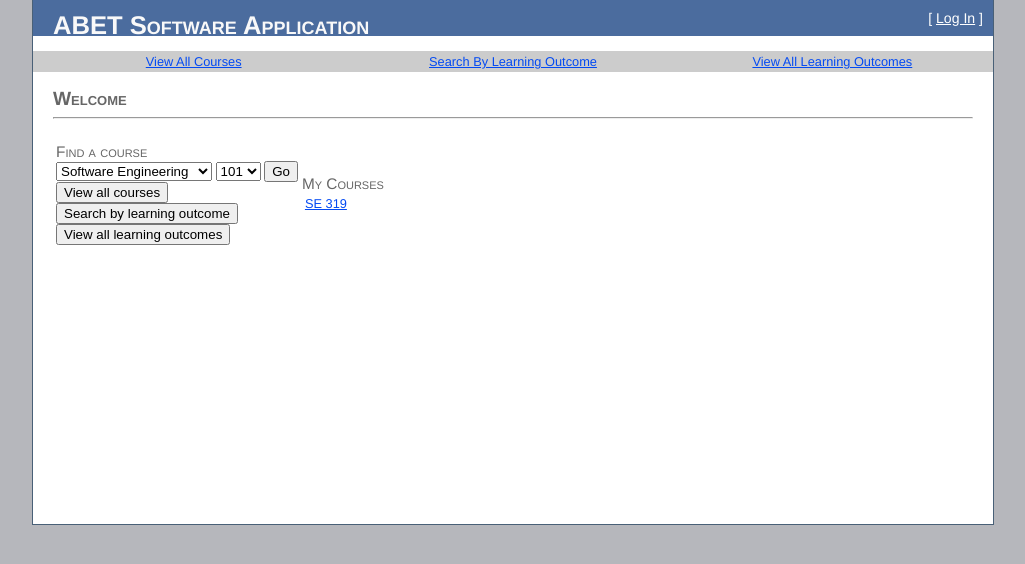
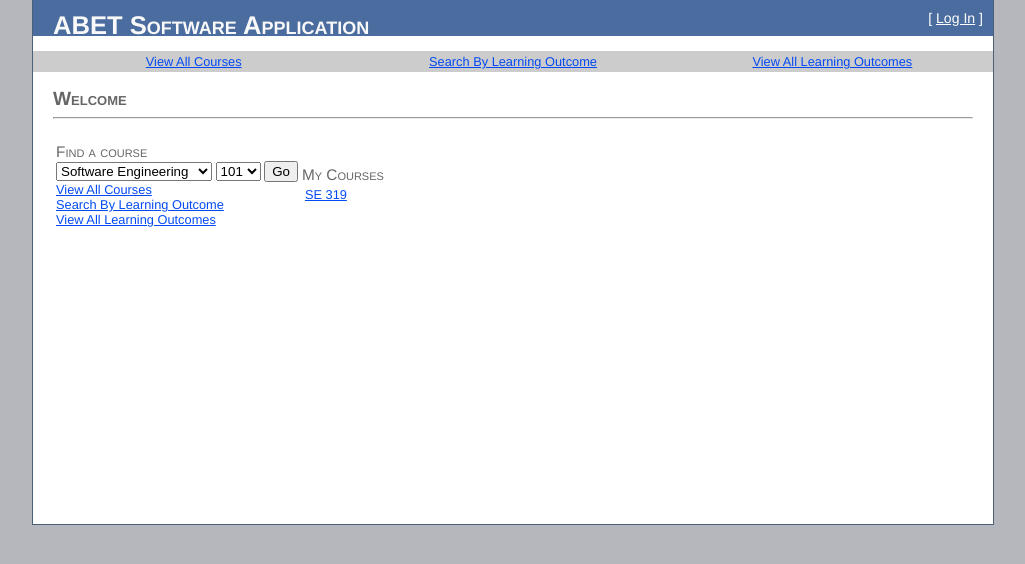
Before and after one commit to roblourens/ABET-Course-Tool, a PHP site: page /main.php in a window 1280 px wide. Shown: the part 21-585 px from the top of the page, without its empty margins (127-1152 px from the left). Run offline with PHP 8.4, Linux system fonts and the light colour scheme; some libraries are stand-ins or nearby versions.

Commit message:
Made minor changes to main page

```diff
--- a/data/courses/se319/se319.fileLocations.json
+++ b/data/courses/se319/se319.fileLocations.json
@@ -1 +1 @@
-{"assignment_filepath_assignmnet_1":"1318908645Final.pdf","assignment_filepath_C_2":"1318906030Final.pdf"}
+{"assignment_filepath_assignmnet_1":"1318909945Final.pdf","assignment_filepath_C_2":"1318906030Final.pdf"}
--- a/prototype/main.php
+++ b/prototype/main.php
@@ -22,13 +22,9 @@
                             <input type="submit" value="Go"/>
                         </div>
                         <div class="view_link">
-                            <input type="submit" value="View all courses" />
-                        </div>
-                        <div class="view_link">
-                            <input type="submit" value="Search by learning outcome" />
-                        </div>
-                        <div class="view_link">
-                            <input type="submit" value="View all learning outcomes" />
+       <a href="viewAllCourses.php">View All Courses</a><br />
+   <a href="search.php">Search By Learning Outcome</a><br />
+   <a href="">View All Learning Outcomes</a><br />
                         </div>
                     </td>
                     <td>
```
Also changed, not shown: 1 other file.
